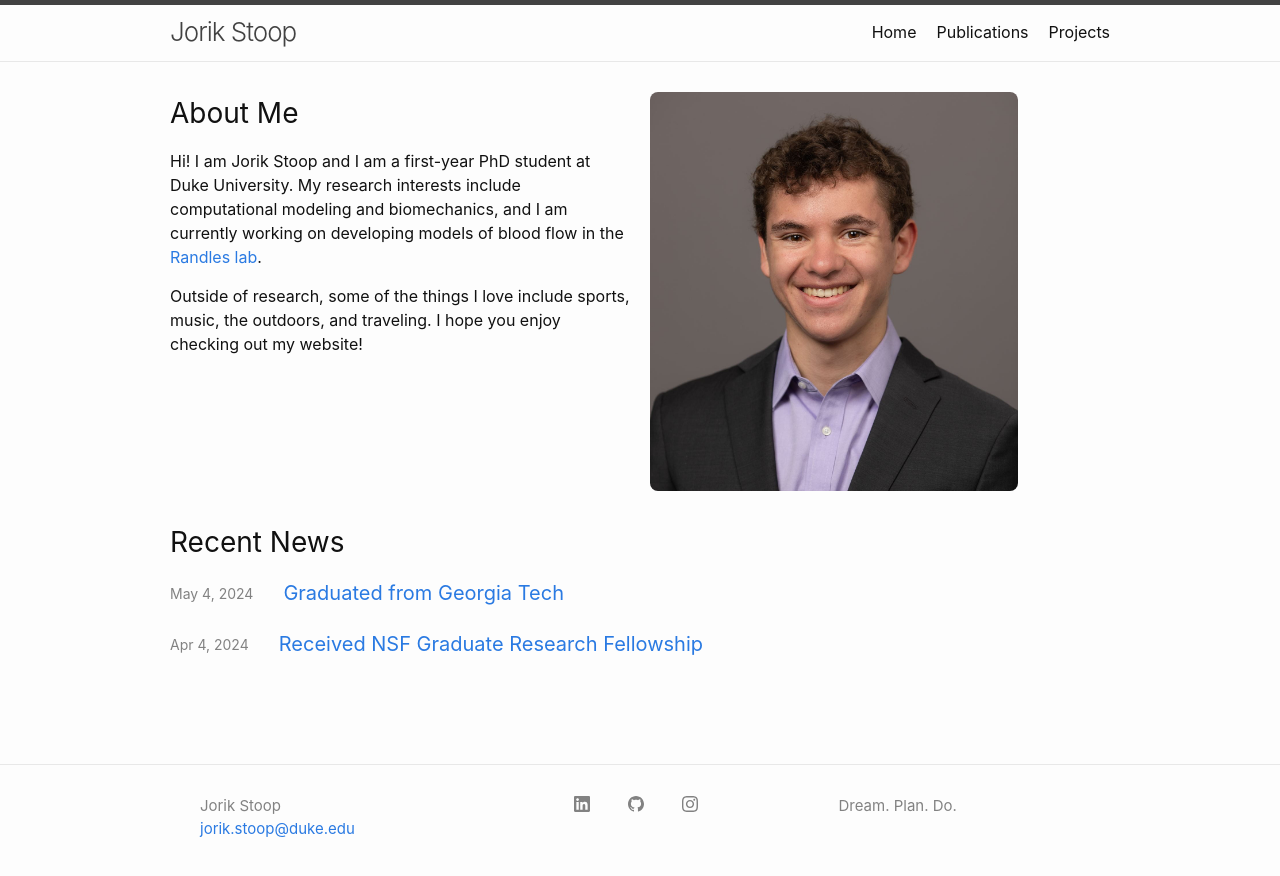
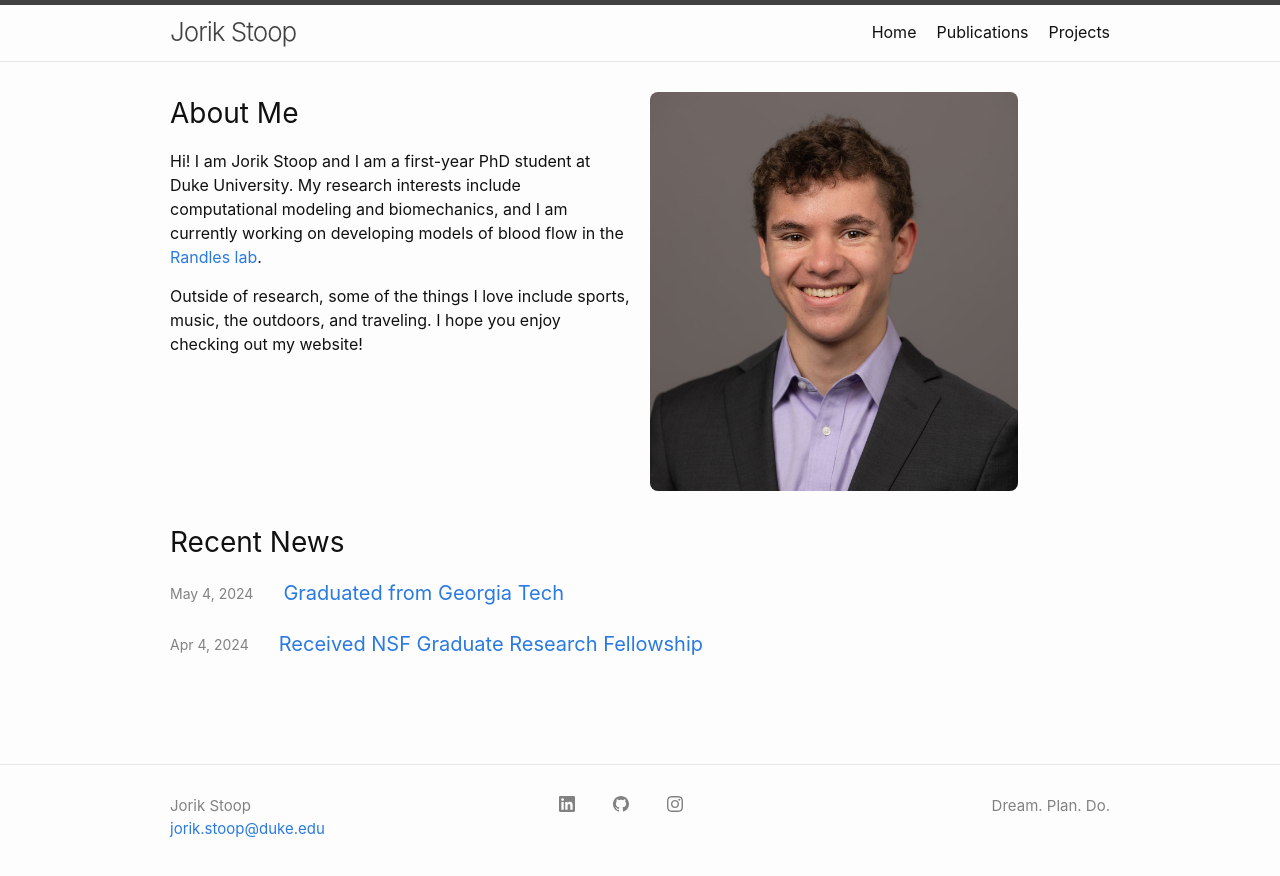
Before and after one commit to jorikstoop/jorikstoop.github.io, a Jekyll site: the page built from index.html, in a window 1280 px wide. Shown: the top 876 px of the page. Built offline with Jekyll 4.4.1, drawn with Linux system fonts in a browser that asks for light colours.

Commit message:
footer update

```diff
--- a/_sass/minima/_layout.scss
+++ b/_sass/minima/_layout.scss
@@ -117,6 +117,7 @@
 
 .contact-list{
   list-style: none;
+  margin-left: 0px; //get rid of automatic left margin for lists
 }
 
 .social-media-list {
@@ -124,6 +125,7 @@
   list-style: none;
   padding: 0;
   justify-content: center;
+  margin-left: 0px; //get rid of automatic left margin for lists
 }
 
 .social-media-list li {
@@ -156,6 +158,7 @@
 }
 
 .footer-col-3 {
+  text-align: right;
   width: -webkit-calc(30% - (#{$spacing-unit} / 2));
   width:         calc(30% - (#{$spacing-unit} / 2));
 }
@@ -174,26 +177,19 @@
 }
 
 @include media-query($on-palm) {
-  .footer-col {
-    float: none;
-    width: -webkit-calc(100% - (#{$spacing-unit} / 2));
-    width:         calc(100% - (#{$spacing-unit} / 2));
+  .social-media-list li {
+    margin-right: 15px; /* Adjust spacing as needed */
+  }
+  .footer-col-1 {
+    @include relative-font-size(0.75);
+  }
+  .footer-col-3 {
+    @include relative-font-size(0.75);
   }
 }
 
-/*
-* Home Page
-*/
-
-@include media-query($on-palm) {
-  .about-me-container{
-    width: 100%;
-  }
-}
-
-
 /**
- * Page content
+ * Page content (Site Homepage)
  */
 .page-content {
   padding: $spacing-unit 0;
@@ -204,8 +200,34 @@
   @include relative-font-size(2);
 }
 
+.about-me {
+  margin-bottom: 30px;
+}
 .about-me-heading {
   @include relative-font-size(1.75);
+}
+.about-me-container {
+  display: flex;
+  width: 100%;
+  align-items: start;
+  /*justify-content: center;*/
+}
+@include media-query($on-palm) {
+  .about-me-container{
+    width: 100%;
+  }
+}
+.about-me-text {
+  flex: 1;
+  margin-right: 20px;
+}
+.about-me-image {
+  flex: 1;
+}
+.about-me-image img {
+  max-width: 80%;
+  height: auto;
+  border-radius: 8px;
 }
 
 .post-list-heading {
--- a/index.html
+++ b/index.html
@@ -56,28 +56,4 @@ show_excerpts: false
 
 </div>
 
-<!-- CSS for layout styling -->
-<style>
-  .about-me {
-    margin-bottom: 30px;
-  }
-  .about-me-container {
-    display: flex;
-    width: 100%;
-    align-items: start;
-    /*justify-content: center;*/
-  }
-
-  .about-me-text {
-    flex: 1;
-    margin-right: 20px;
-  }
-  .about-me-image {
-    flex: 1;
-  }
-  .about-me-image img {
-    max-width: 80%;
-    height: auto;
-    border-radius: 8px;
-  }
-</style>
+<!-- CSS for layout styling --->
```
